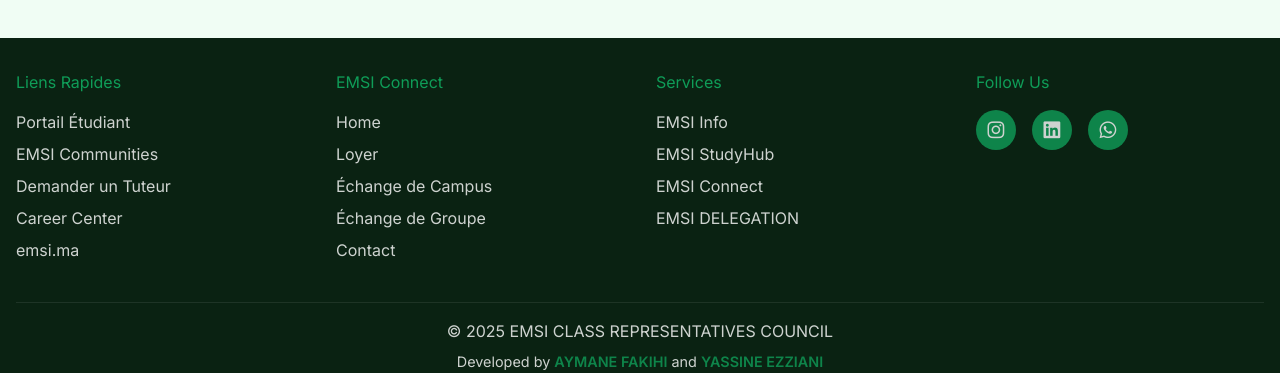
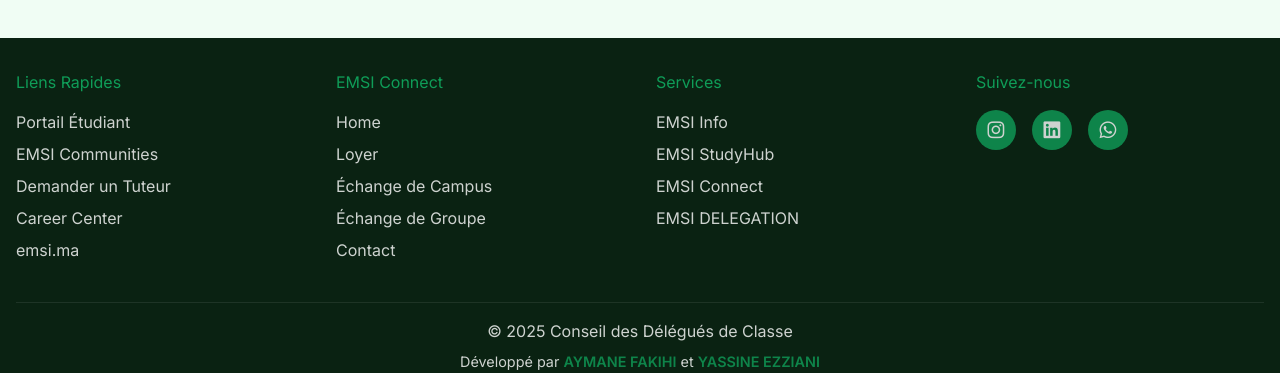
Before and after one commit to emsidelegation/connect, a plain HTML site: page echange1.html in a window 1280 px wide. Shown: the part 1486-1859 px from the top of the page. Drawn offline with nearby package versions, Linux system fonts and the light colour scheme; a script that the page names is missing.

Commit message:
Update connect site

```diff
--- a/echange1.html
+++ b/echange1.html
@@ -241,7 +241,7 @@
                 </div>
 
                 <div class="footer-section">
-                    <h4>Follow Us</h4>
+                    <h4>Suivez-nous</h4>
                     <div class="social-links">
                         <a href="https://www.instagram.com/emsidelegation" aria-label="Instagram"><i class="fab fa-instagram"></i></a>
                         <a href="https://www.linkedin.com/company/emsidelegation/" aria-label="LinkedIn"><i class="fab fa-linkedin"></i></a>
@@ -251,8 +251,8 @@
             </div>
 
             <div class="footer-bottom">
-                <p>&copy; <span id="currentYear"></span>2025 EMSI CLASS REPRESENTATIVES COUNCIL</p>
-                <p class="developer-credits">Developed by <a href="https://www.linkedin.com/in/aymane-fakihi-9a3435335/" target="_blank" rel="noopener noreferrer">AYMANE FAKIHI</a> and <a href="https://www.linkedin.com/in/yezziani/" target="_blank" rel="noopener noreferrer">YASSINE EZZIANI</a></p>
+                <p>&copy; <span id="currentYear"></span>2025 Conseil des Délégués de Classe</p>
+                <p class="developer-credits">Développé par <a href="https://www.linkedin.com/in/aymane-fakihi-9a3435335/" target="_blank" rel="noopener noreferrer">AYMANE FAKIHI</a> et <a href="https://www.linkedin.com/in/yezziani/" target="_blank" rel="noopener noreferrer">YASSINE EZZIANI</a></p>
             </div>
         </div>
     </footer>
```
Also changed, not shown: echange2.html (+3 -3 lines), index.html (+3 -3 lines), loyer1.html (+3 -3 lines).
